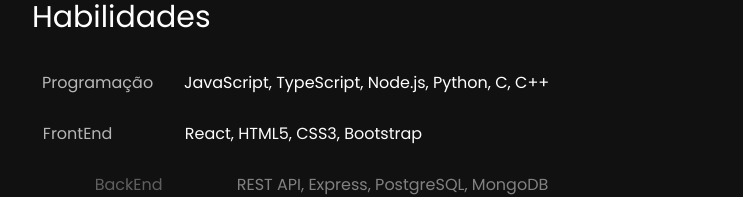
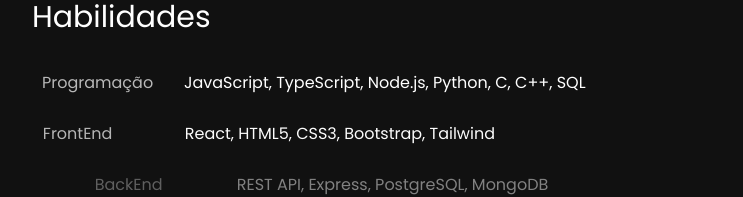
Before and after one commit to DanielMT7/daniel-motta, a React (Vite) app: page / in a window 1280 px wide. Shown: the part 631-828 px from the top of the page, without its empty margins (268-1011 px from the left). Built offline with nearby package versions, Linux system fonts and the light colour scheme.

Commit message:
chore: add new skills to mock

```diff
--- a/src/data/mock.js
+++ b/src/data/mock.js
@@ -151,12 +151,12 @@
 export const skills = [
   {
     category: 'Programação',
-    details: 'JavaScript, TypeScript, Node.js, Python, C, C++',
+    details: 'JavaScript, TypeScript, Node.js, Python, C, C++, SQL',
     animationDelay: '4s'
   },
   {
     category: 'FrontEnd',
-    details: 'React, HTML5, CSS3, Bootstrap',
+    details: 'React, HTML5, CSS3, Bootstrap, Tailwind',
     animationDelay: '4.6s'
   },
   {
```
